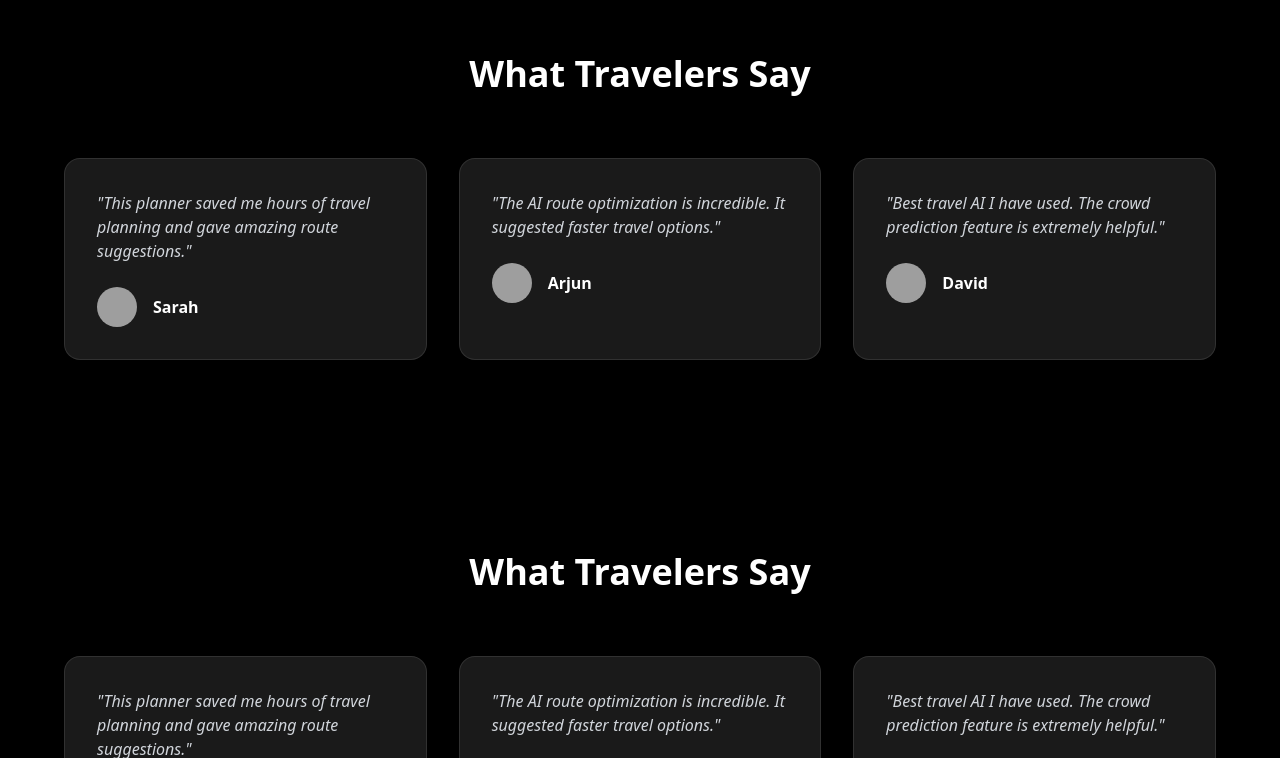
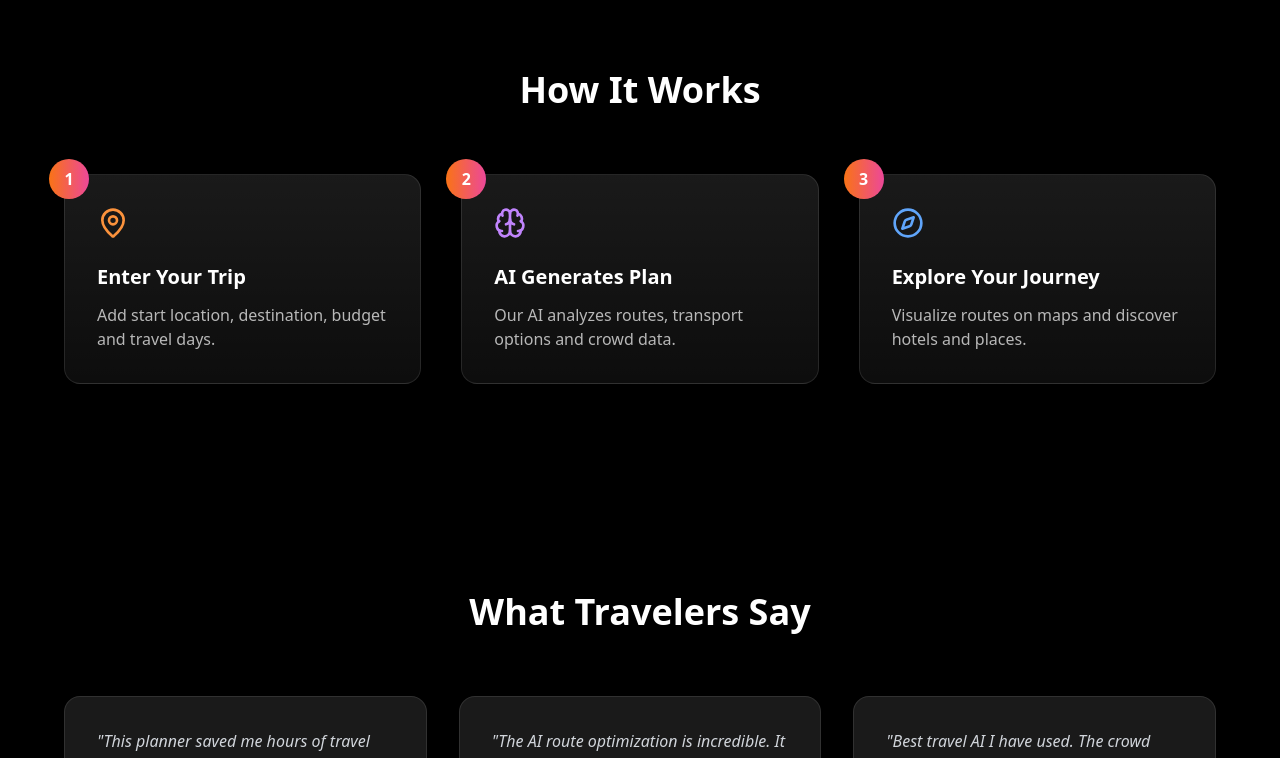
Before and after one commit to PraneethPW/AISMARTTRAVELPLANNER, a React (Vite) app in the folder frontend/aiplanner/: page / in a window 1280 px wide. Shown: the part 1510-2268 px from the top of the page. Built offline with nearby package versions, Linux system fonts and the light colour scheme; grey boxes are pictures that could not be loaded.

Commit message:
udpated the UI

```diff
--- a/frontend/aiplanner/src/components/landing/HowItWorks.tsx
+++ b/frontend/aiplanner/src/components/landing/HowItWorks.tsx
@@ -1,63 +1,67 @@
 import { motion } from "framer-motion"
+import { MapPin, Brain, Compass } from "lucide-react"
 
-export default function Testimonials(){
+export default function HowItWorks(){
 
-const reviews=[
+const steps = [
 
 {
-name:"Sarah",
-text:"This planner saved me hours of travel planning and gave amazing route suggestions.",
-avatar:"https://i.pravatar.cc/100?img=1"
+title:"Enter Your Trip",
+desc:"Add start location, destination, budget and travel days.",
+icon:<MapPin className="w-8 h-8 text-orange-400"/>
 },
 
 {
-name:"Arjun",
-text:"The AI route optimization is incredible. It suggested faster travel options.",
-avatar:"https://i.pravatar.cc/100?img=3"
+title:"AI Generates Plan",
+desc:"Our AI analyzes routes, transport options and crowd data.",
+icon:<Brain className="w-8 h-8 text-purple-400"/>
 },
 
 {
-name:"David",
-text:"Best travel AI I have used. The crowd prediction feature is extremely helpful.",
-avatar:"https://i.pravatar.cc/100?img=5"
+title:"Explore Your Journey",
+desc:"Visualize routes on maps and discover hotels and places.",
+icon:<Compass className="w-8 h-8 text-blue-400"/>
 }
 
 ]
 
 return(
 
-<section className="py-24 px-6">
+<section className="py-28 px-6">
 
 <h2 className="text-4xl font-bold text-center mb-16">
-What Travelers Say
+How It Works
 </h2>
 
-<div className="grid md:grid-cols-3 gap-8 max-w-6xl mx-auto">
+<div className="grid md:grid-cols-3 gap-10 max-w-6xl mx-auto">
 
-{reviews.map((r,i)=>(
+{steps.map((s,i)=>(
 
 <motion.div
 key={i}
-whileHover={{y:-10}}
-className="bg-white/10 backdrop-blur-xl border border-white/10 p-8 rounded-2xl hover:border-pink-400 transition"
+whileHover={{scale:1.05}}
+className="relative p-8 rounded-2xl bg-gradient-to-b from-white/10 to-white/5 border border-white/10 backdrop-blur-xl hover:border-orange-400 transition"
 >
 
-<p className="text-gray-300 italic mb-6">
-"{r.text}"
+{/* step number */}
+
+<div className="absolute -top-4 -left-4 w-10 h-10 flex items-center justify-center rounded-full bg-gradient-to-r from-orange-500 to-pink-500 text-white font-bold">
+{i+1}
+</div>
+
+{/* icon */}
+
+<div className="mb-6">
+{s.icon}
+</div>
+
+<h3 className="text-xl font-semibold mb-3">
+{s.title}
+</h3>
+
+<p className="text-white/70">
+{s.desc}
 </p>
-
-<div className="flex items-center gap-4">
-
-<img
-src={r.avatar}
-className="w-10 h-10 rounded-full"
-/>
-
-<p className="font-semibold">
-{r.name}
-</p>
-
-</div>
 
 </motion.div>
 
```
